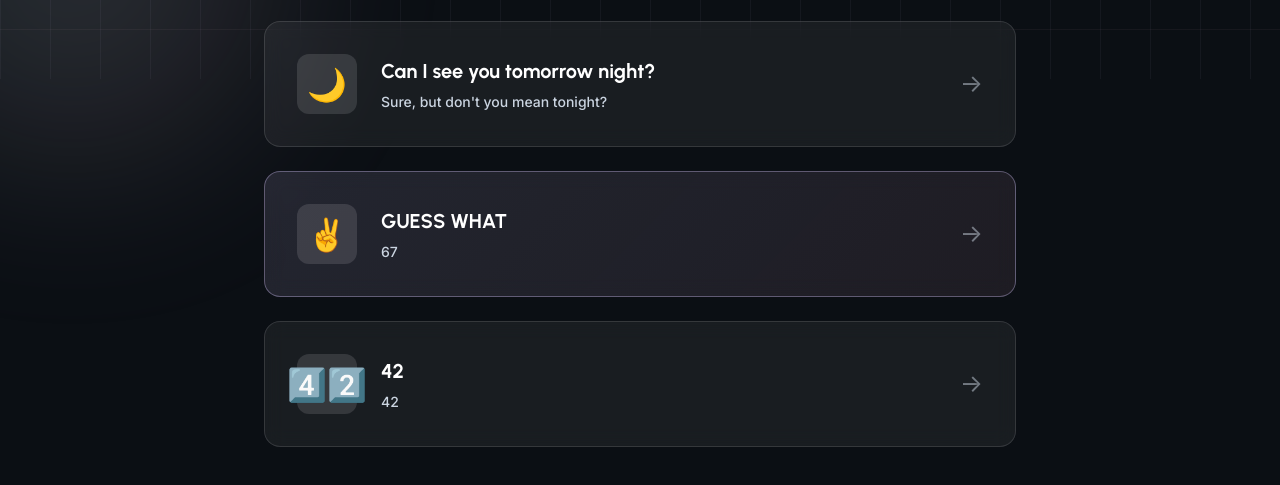
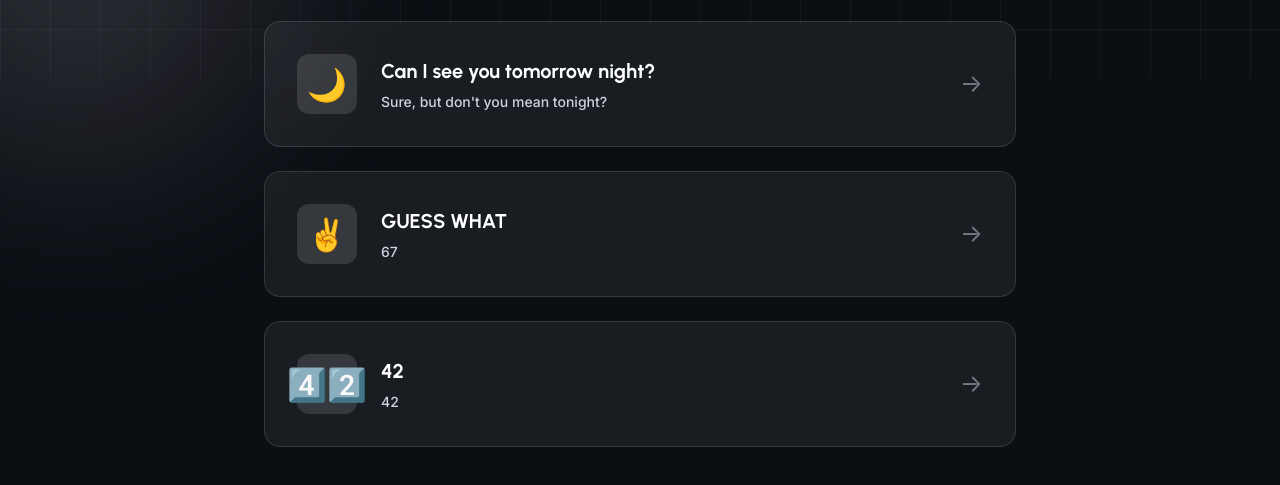
Before and after one commit to phaseydaisy/phawse, a website: page index.html in a window 1280 px wide. Shown: the part 721-1206 px from the top of the page. Drawn offline with Linux system fonts and the light colour scheme.

Commit message:
index.html

```diff
--- a/index.html
+++ b/index.html
@@ -68,7 +68,7 @@
           <div class="card-arrow">→</div>
         </a>
 
-        <a href="https://www.youtube.com/watch?v=XnygT6ANLzQ&t=29s" class="link-card featured" target="_blank">
+        <a href="https://www.youtube.com/watch?v=XnygT6ANLzQ&t=29s" class="link-card" target="_blank">
           <div class="card-icon">✌️</div>
           <div class="card-content">
             <h3>GUESS WHAT</h3>
```
